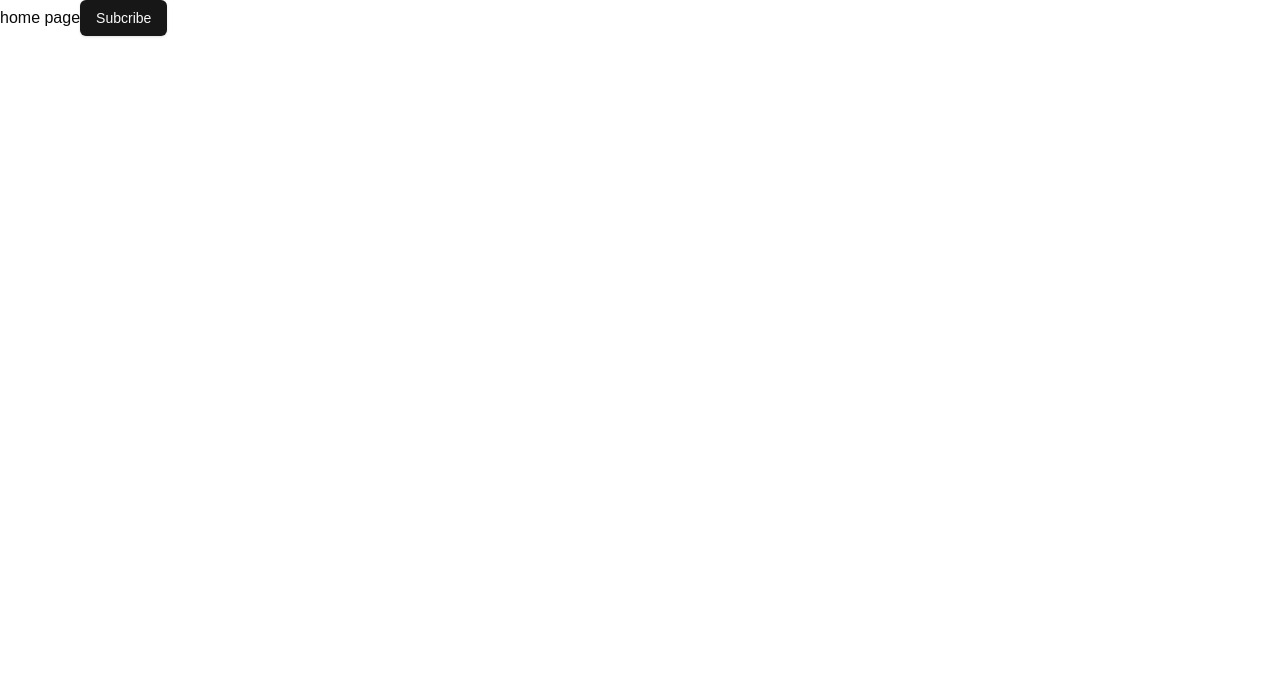
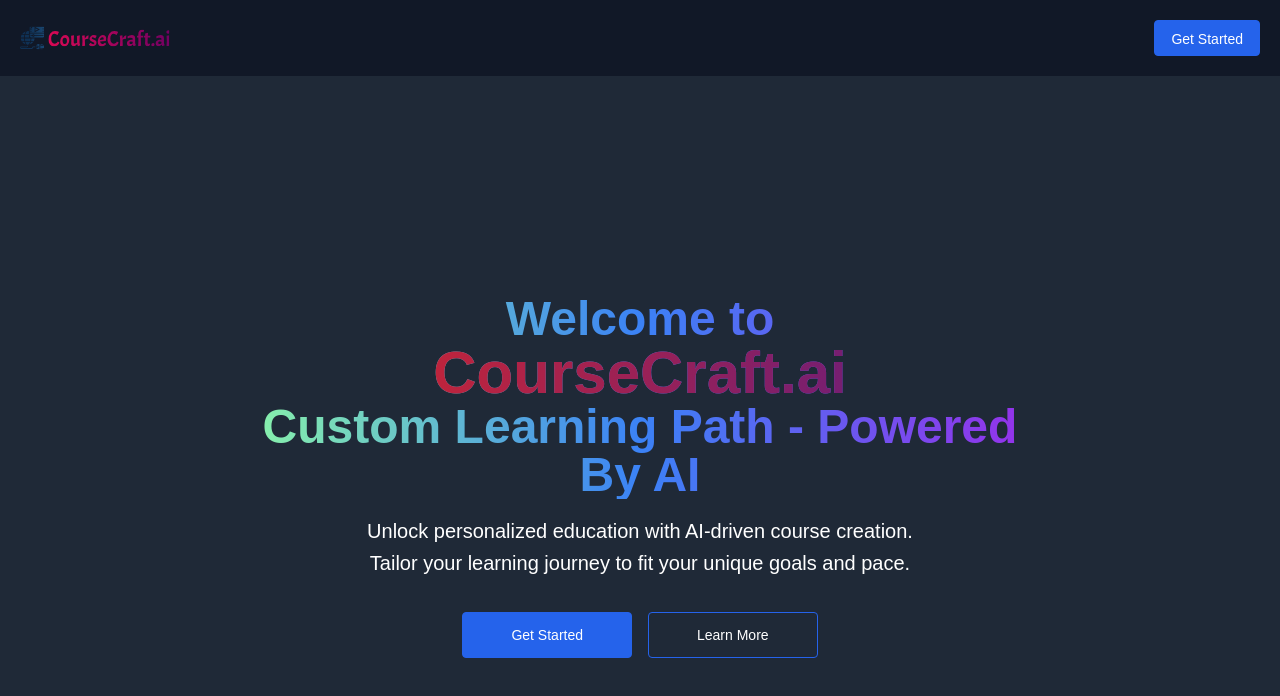
Before and after one commit to GarimaUttam/CourseCraft.ai, a Next.js app: page / in a window 1280 px wide. Shown: the top 696 px of the page. Built offline with nearby package versions, Linux system fonts and the light colour scheme.

Commit message:
added Herosection

```diff
--- /dev/null
+++ b/app/_components/Header.jsx
@@ -0,0 +1,14 @@
+import { Button } from '@/components/ui/button'
+import Image from 'next/image'
+import React from 'react'
+
+function Header() {
+  return (
+    <div className='bg-gray-900 flex justify-between p-5 shadow-sm'>
+        <Image src = {'/logo.svg'} width ={150} height={100}/>
+        <Button>Get Started</Button>
+    </div>
+  )
+}
+
+export default Header
--- /dev/null
+++ b/app/_components/Hero.jsx
@@ -0,0 +1,44 @@
+import React from 'react'
+
+function Hero() {
+  return (
+    <section className="bg-gray-800 text-white">
+  <div className="mx-auto max-w-screen-xl px-4 py-32 lg:flex lg:h-screen lg:items-center">
+    <div className="mx-auto max-w-3xl text-center px-1 py-32 ">
+
+      <h1
+        className="bg-gradient-to-r from-green-300 via-blue-500 to-purple-600 bg-clip-text text-3xl font-extrabold text-transparent sm:text-5xl lg:wrap-content"
+      >
+        Welcome to <h1 class="text-6xl font-bold text-transparent bg-clip-text bg-gradient-to-r from-red-600 to-purple-900">
+        CourseCraft.ai
+    </h1>
+
+        <span className="sm:block"> Custom Learning Path - Powered By AI </span>
+      </h1>
+
+      <p className="mx-auto mt-4 max-w-xl sm:text-xl/relaxed">
+        Unlock personalized education with AI-driven course creation. Tailor your learning journey to fit your unique goals and pace.
+      </p>
+
+      <div className="mt-8 flex flex-wrap justify-center gap-4">
+        <a
+          className="block w-full rounded border border-blue-600 bg-blue-600 px-12 py-3 text-sm font-medium text-white hover:bg-transparent hover:text-white focus:outline-none focus:ring active:text-opacity-75 sm:w-auto"
+          href="#"
+        >
+          Get Started
+        </a>
+
+        <a
+          className="block w-full rounded border border-blue-600 px-12 py-3 text-sm font-medium text-white hover:bg-blue-600 focus:outline-none focus:ring active:bg-blue-500 sm:w-auto"
+          href="#"
+        >
+          Learn More
+        </a>
+      </div>
+    </div>
+  </div>
+</section>
+  )
+}
+
+export default Hero
--- a/app/page.js
+++ b/app/page.js
@@ -1,12 +1,18 @@
 import { Button } from "@/components/ui/button";
+import Header from "./_components/Header";
+import Hero from "./_components/Hero";
 
 
 
 export default function Home() {
   return(
     <div>
-      home page
-      <Button>Subcribe</Button>
+      {/* HEADER */}
+      <Header/>
+
+
+      {/* HERO SECTION */}
+      <Hero/>
     </div>
   )
 }
--- a/components/ui/button.jsx
+++ b/components/ui/button.jsx
@@ -10,7 +10,7 @@ const buttonVariants = cva(
     variants: {
       variant: {
         default:
-          "bg-primary text-primary-foreground shadow hover:bg-primary/90",
+          "block w-full rounded border border-blue-600 bg-blue-600 px-12 py-3 text-sm font-medium text-white hover:bg-transparent hover:text-white focus:outline-none focus:ring active:text-opacity-75 sm:w-auto",
         destructive:
           "bg-destructive text-destructive-foreground shadow-sm hover:bg-destructive/90",
         outline:
--- a/tailwind.config.js
+++ b/tailwind.config.js
@@ -20,11 +20,11 @@ module.exports = {
   				foreground: 'hsl(var(--popover-foreground))'
   			},
   			primary: {
-  				DEFAULT: 'hsl(var(--primary))',
+  				DEFAULT: "#1252a1",
   				foreground: 'hsl(var(--primary-foreground))'
   			},
   			secondary: {
-  				DEFAULT: 'hsl(var(--secondary))',
+  				DEFAULT: "#ee46bd",
   				foreground: 'hsl(var(--secondary-foreground))'
   			},
   			muted: {
```
Also changed, not shown: public/logo.svg (added).
